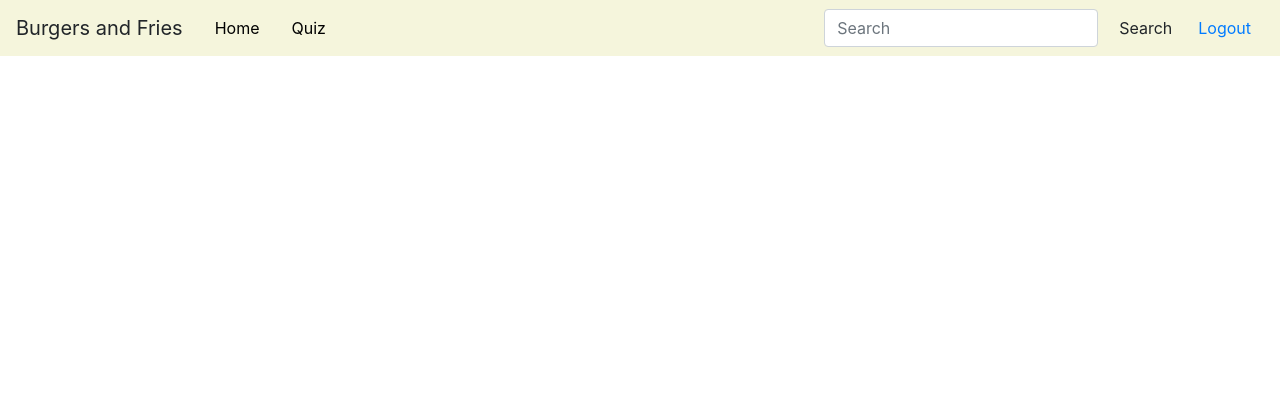
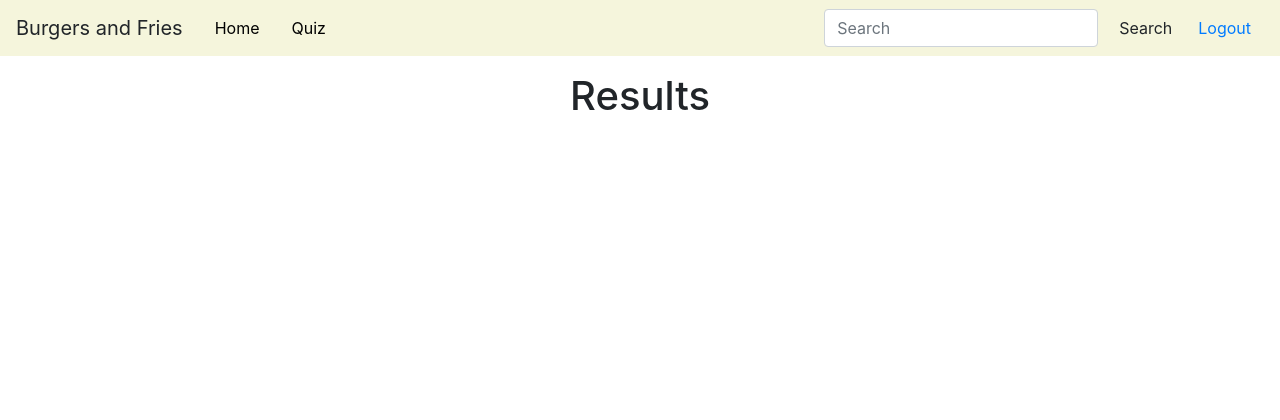
Before and after one commit to jhwu03/Softdev-API, a Flask app: page /search in a window 1280 px wide. Shown: the top 420 px of the page. Run offline with Flask 2, Linux system fonts and the light colour scheme; a user stored in the database is signed in; some libraries are stand-ins or nearby versions.

Commit message:
updated devlog and last min minor fixes

```diff
--- a/doc/devlog.txt
+++ b/doc/devlog.txt
@@ -291,3 +291,8 @@ Added a footer
 wuJ -- 2019-12-03 23:30
 removed APIs in the README that we're no longer using
 *** WE NEED TO UPDATE DESIGN DOC SO IT DOESNT MENTION THE APIs WE DONT USE***
+
+huangP -- 2019-12-04 00:57
+Updated design doc so that it only mentions the APIs we used
+Fixed bug where a space in the inputed name for getting the average age crashes the site.
+Added error messsage that shows when search results return nothing.
--- a/templates/results.html
+++ b/templates/results.html
@@ -1,9 +1,10 @@
 {% extends "base.html" %}
 {% block title %}
-  {{ title }}
+  Results
 {% endblock %}
 {% block body %}
   <div class="container-fluid">
+    <h1 class="centered">{{title}}</h1>
     <div class="row">
     {% for i in results %}
     <div class="col-4">
@@ -16,6 +17,11 @@
       <br>
     </div>
     {% endfor %}
+    {% if results == {} %}
+      <div class="alert alert-danger centered" style="width:100%">
+        No countries have been found. Please search again with different keyword(s).
+      </div>
+    {% endif %}
     </div>
   </div>
 {% endblock %}
--- a/utl/db_manager.py
+++ b/utl/db_manager.py
@@ -116,9 +116,10 @@ def get_name_stats(name, alpha_2):
     database = sqlite3.connect(DB_FILE)
     cur = database.cursor()
     # open database
+    name_url = name.replace(" ", "%20")
     if not has_name(name, alpha_2):
     # if the name and country combo is not in the database
-        url = urlopen("https://api.agify.io/?name=" + name + "&country_id=" + alpha_2)
+        url = urlopen("https://api.agify.io/?name=" + name_url + "&country_id=" + alpha_2)
         # open the api
         response = url.read()
         data = json.loads(response)
```
Also changed, not shown: templates/homepage.html (+6 -1 lines), 1 other file. Lines whose indentation alone changed are shown as unchanged.
